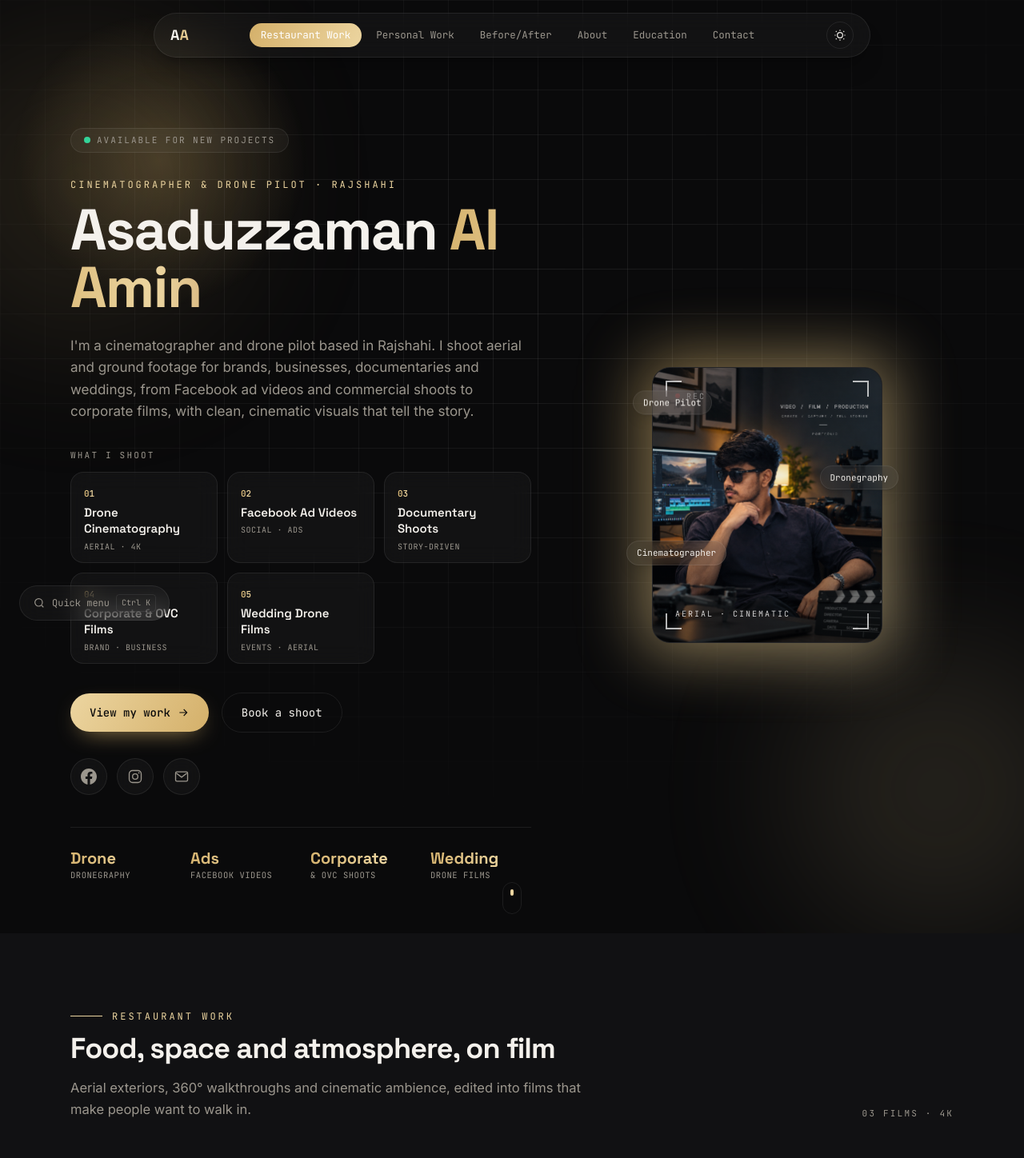
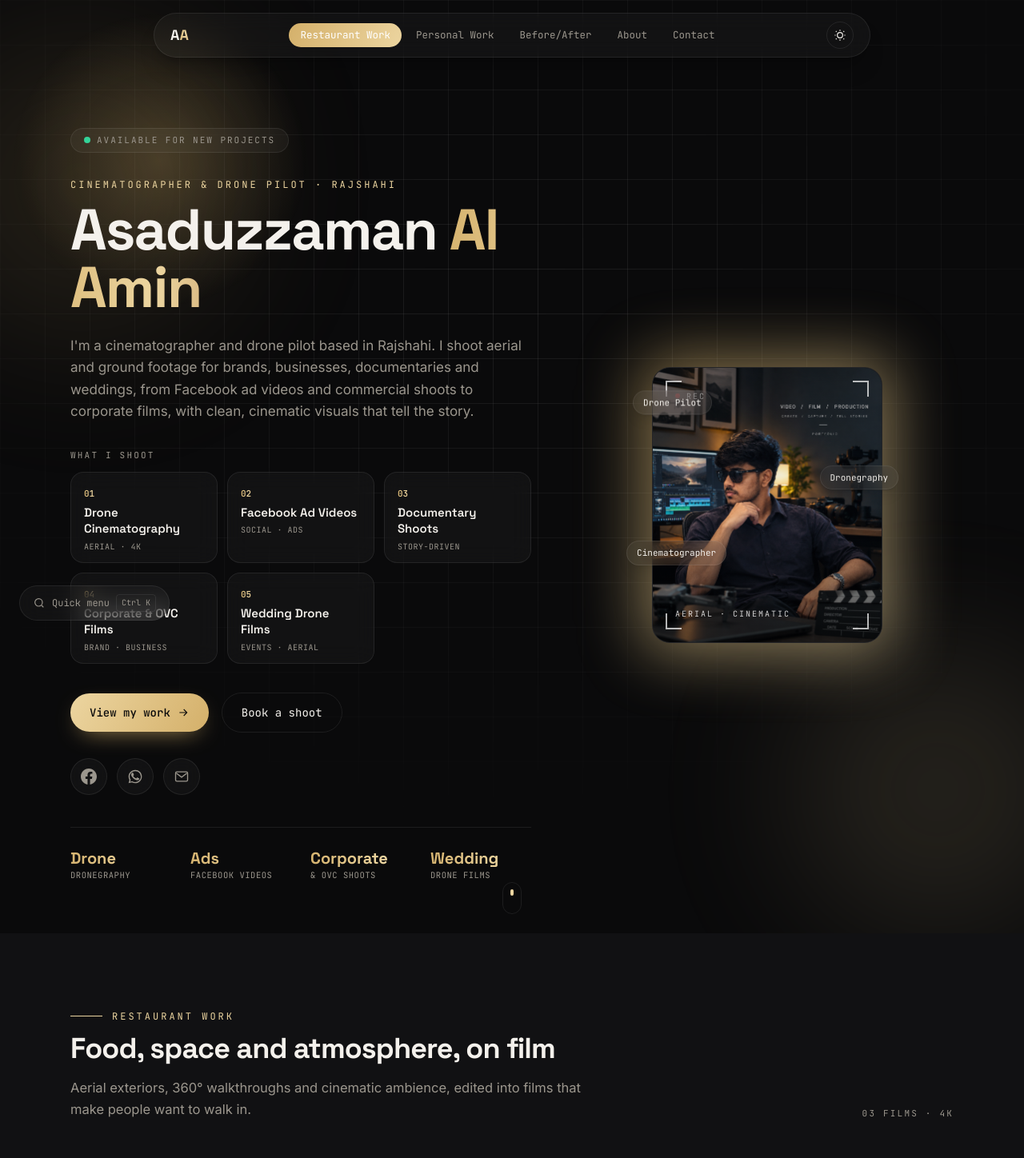
Before and after one commit to kallol-Dey229/Portfolio-Asaduzzaman-Al-Amin, a Next.js app: page / in a window 1280 px wide. Shown: the top 1448 px of the page at 80% size. Built offline with nearby package versions, Linux system fonts and the light colour scheme.

Commit message:
contact page updated

```diff
--- a/app/page.tsx
+++ b/app/page.tsx
@@ -1,7 +1,7 @@
 import Header from "@/components/Header";
 import Hero from "@/components/Hero";
 import About from "@/components/About";
-import Education from "@/components/Education";
+// import Education from "@/components/Education";
 import Contact from "@/components/Contact";
 import ScrollUI from "@/components/ScrollUI";
 import CommandPalette from "@/components/CommandPalette";
@@ -23,7 +23,7 @@ export default function Home() {
         <PersonalWork />
         <BeforeAfter />
         <About />
-        <Education />
+        {/* <Education /> */}
         <Contact />
       </main>
     </main>
--- a/components/CommandPalette.tsx
+++ b/components/CommandPalette.tsx
@@ -20,7 +20,7 @@ export default function CommandPalette() {
     { label: "Go to Personal work", hint: "Section", run: () => go("personal-work") },
     { label: "Go to Before / After", hint: "Section", run: () => go("before-after") },
     { label: "Go to About", hint: "Section", run: () => go("about") },
-    { label: "Go to Education", hint: "Section", run: () => go("education") },
+    // { label: "Go to Education", hint: "Section", run: () => go("education") },
     { label: "Go to Contact", hint: "Section", run: () => go("contact") },
     { label: "Toggle light / dark theme", hint: "Action", run: () => window.dispatchEvent(new Event("toggle-theme")) },
     { label: "Send me an email", hint: "Action", run: () => (window.location.href = "mailto:rafsan.zaman.pro@gmail.com") },
--- a/components/Contact.tsx
+++ b/components/Contact.tsx
@@ -9,9 +9,7 @@ const links = [
   { href: `mailto:${EMAIL}`, I: MailIcon, label: "Email", text: EMAIL },
   { href: "tel:+8801710978787", I: PhoneIcon, label: "Call", text: "+8801710978787" },
   { href: "https://wa.me/8801617681536", I: WhatsAppIcon, label: "WhatsApp", text: "+8801617-681536", ext: true },
-
-  { href: "#", I: InstagramIcon, label: "Instagram", text: "@Asaduzzaman_Al_Amin", ext: true },
-  { href: "#", I: FacebookIcon, label: "Facebook", text: "@Asaduzzaman_Al_Amin", ext: true },
+  { href: "https://www.facebook.com/share/1FCBMd8LEF/", I: FacebookIcon, label: "Facebook", text: " Zaman Film & Poduction", ext: true },
 ];
 
 const services = [
--- a/components/Header.tsx
+++ b/components/Header.tsx
@@ -6,7 +6,7 @@ const links = [
   { href: "#personal-work", label: "Personal Work" },
   { href: "#before-after", label: "Before/After" },
   { href: "#about", label: "About" },
-  { href: "#education", label: "Education" },
+  // { href: "#education", label: "Education" },
   { href: "#contact", label: "Contact" },
 ];
 
--- a/components/Hero.tsx
+++ b/components/Hero.tsx
@@ -1,9 +1,9 @@
 import Image from "next/image";
-import { ArrowRightIcon, FacebookIcon, InstagramIcon, MailIcon } from "./Icons";
+import { ArrowRightIcon, FacebookIcon, InstagramIcon, MailIcon, WhatsAppIcon } from "./Icons";
 
 // TODO: put Asaduzzaman's real links here
-const FACEBOOK_URL = "#";
-const INSTAGRAM_URL = "#";
+const FACEBOOK_URL = "https://www.facebook.com/share/19o7PGXq4E/";
+const WhatsApp_URL = "#";
 const EMAIL = "mralamin0001@gmail.com";
 
 const badges = [
@@ -14,7 +14,7 @@ const badges = [
 
 const socials = [
   { h: FACEBOOK_URL, I: FacebookIcon, l: "Facebook" },
-  { h: INSTAGRAM_URL, I: InstagramIcon, l: "Instagram" },
+  { h: WhatsApp_URL, I: WhatsAppIcon, l: "WhatsApp" },
   { h: `mailto:${EMAIL}`, I: MailIcon, l: "Email" },
 ];
 
```
